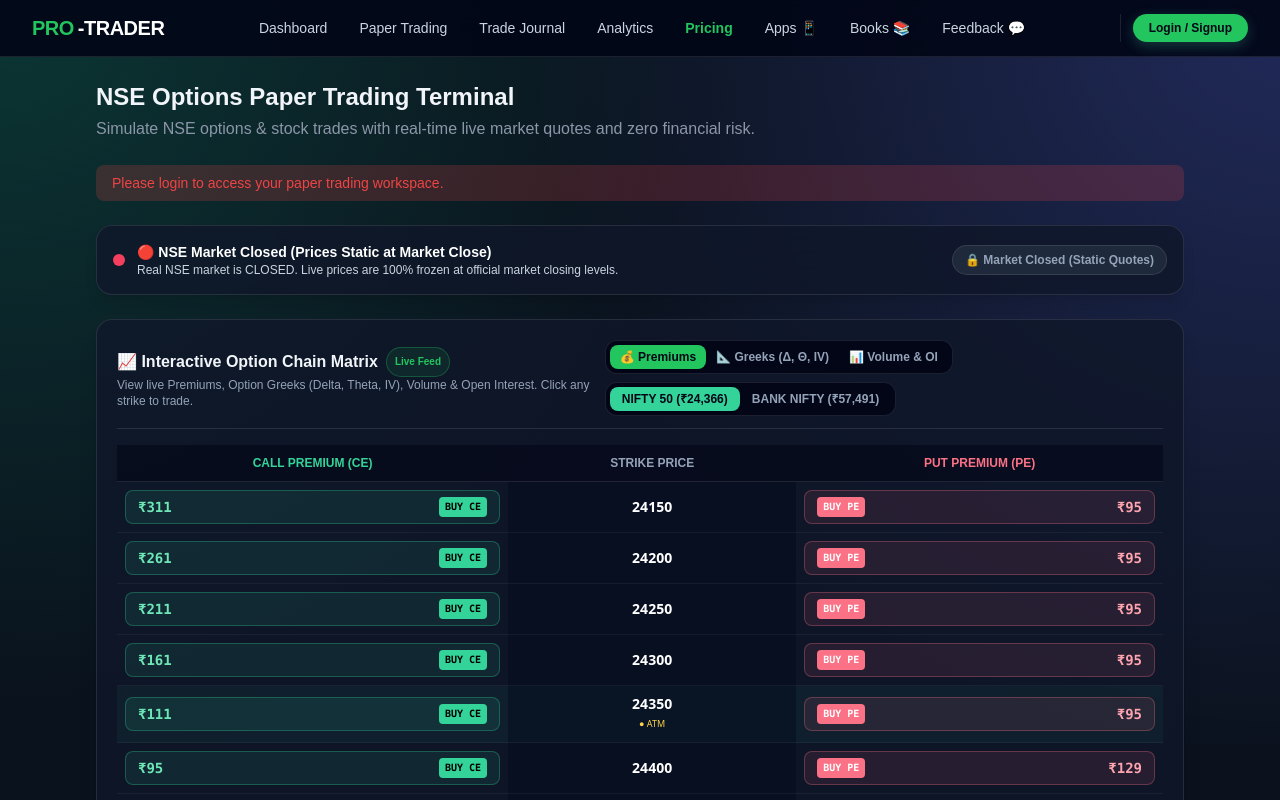
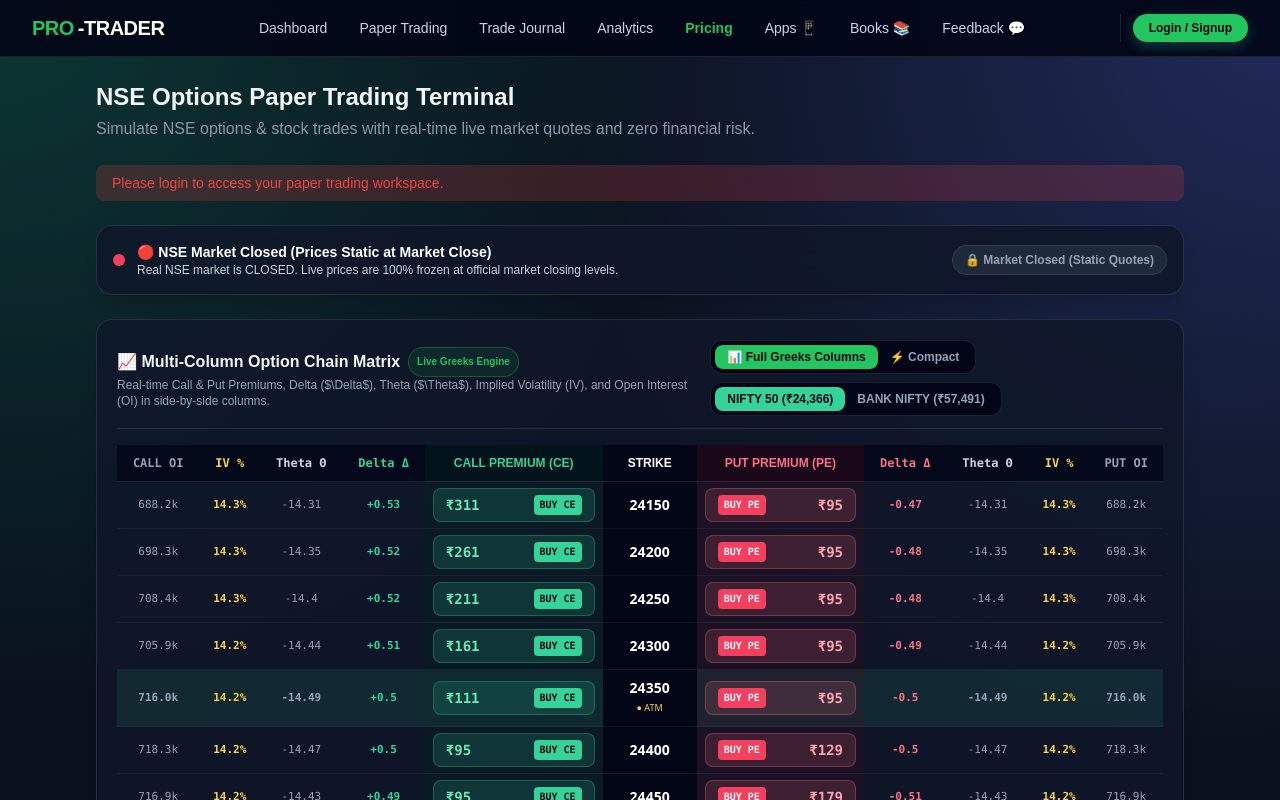
Before and after one commit to mbwagh11-creator/PaperTrading-CL, a Next.js app: page /trades in a window 1280 px wide. Shown: the top 800 px of the page. Built offline with nearby package versions, Linux system fonts and the light colour scheme; no server answers.

Commit message:
Redesign Option Chain to display Delta, Theta, IV, and OI as dedicated side-by-side table columns for each strike

```diff
--- a/src/components/OptionChain.tsx
+++ b/src/components/OptionChain.tsx
@@ -6,11 +6,9 @@
   onSelectOption: (option: { symbol: string; entryPrice: number; quantity: number }) => void;
 }
 
-type ViewMode = "premiums" | "greeks" | "volume";
-
 export default function OptionChain({ onSelectOption }: OptionChainProps) {
   const [index, setIndex] = useState<"NIFTY" | "BANKNIFTY">("NIFTY");
-  const [viewMode, setViewMode] = useState<ViewMode>("premiums");
+  const [columnMode, setColumnMode] = useState<"full" | "essential">("full");
   const [niftySpot, setNiftySpot] = useState<number>(24366.0);
   const [bankniftySpot, setBankniftySpot] = useState<number>(57491.0);
   const [loading, setLoading] = useState<boolean>(true);
@@ -73,7 +71,7 @@
     const deltaPE = Number((deltaCE - 1.0).toFixed(2));
     const delta = isCE ? deltaCE : deltaPE;
 
-    // Theta calculation (daily time decay)
+    // Theta calculation (daily time decay in ₹/day)
     const baseTheta = index === "NIFTY" ? -14.5 : -24.8;
     const theta = Number((baseTheta * (1 - Math.abs(diffRatio) * 1.5)).toFixed(2));
 
@@ -91,43 +89,35 @@
       <div className="flex flex-col md:flex-row md:items-center justify-between gap-3 border-b border-white/10 pb-3">
         <div>
           <h2 className="font-extrabold text-base flex items-center gap-2">
-            <span>📈 Interactive Option Chain Matrix</span>
+            <span>📈 Multi-Column Option Chain Matrix</span>
             <span className="text-[10px] bg-accent/10 text-accent border border-accent/30 px-2 py-0.5 rounded-full font-bold">
-              Live Feed
+              Live Greeks Engine
             </span>
           </h2>
           <p className="text-xs text-slate-400">
-            View live Premiums, Option Greeks (Delta, Theta, IV), Volume & Open Interest. Click any strike to trade.
+            Real-time Call & Put Premiums, Delta ($\Delta$), Theta ($\Theta$), Implied Volatility (IV), and Open Interest (OI) in side-by-side columns.
           </p>
         </div>
 
-        {/* Matrix View Selector & Index Selector Tabs */}
+        {/* Column View Toggle & Index Tabs */}
         <div className="flex flex-wrap items-center gap-2">
-          {/* View Mode Buttons */}
+          {/* Layout Toggle */}
           <div className="flex bg-slate-950 p-1 rounded-xl border border-white/10 text-xs">
             <button
-              onClick={() => setViewMode("premiums")}
-              className={`px-2.5 py-1 font-bold rounded-lg transition-all ${
-                viewMode === "premiums" ? "bg-accent text-slate-950 shadow" : "text-slate-400 hover:text-white"
+              onClick={() => setColumnMode("full")}
+              className={`px-3 py-1 font-bold rounded-lg transition-all ${
+                columnMode === "full" ? "bg-accent text-slate-950 shadow" : "text-slate-400 hover:text-white"
               }`}
             >
-              💰 Premiums
+              📊 Full Greeks Columns
             </button>
             <button
-              onClick={() => setViewMode("greeks")}
-              className={`px-2.5 py-1 font-bold rounded-lg transition-all ${
-                viewMode === "greeks" ? "bg-accent text-slate-950 shadow" : "text-slate-400 hover:text-white"
+              onClick={() => setColumnMode("essential")}
+              className={`px-3 py-1 font-bold rounded-lg transition-all ${
+                columnMode === "essential" ? "bg-accent text-slate-950 shadow" : "text-slate-400 hover:text-white"
               }`}
             >
-              📐 Greeks (Δ, Θ, IV)
-            </button>
-            <button
-              onClick={() => setViewMode("volume")}
-              className={`px-2.5 py-1 font-bold rounded-lg transition-all ${
-                viewMode === "volume" ? "bg-accent text-slate-950 shadow" : "text-slate-400 hover:text-white"
-              }`}
-            >
-              📊 Volume & OI
+              ⚡ Compact
             </button>
           </div>
 
@@ -153,31 +143,42 @@
         </div>
       </div>
 
-      {/* Option Chain Grid Table */}
+      {/* Side-by-Side Multi-Column Option Chain Table */}
       <div className="overflow-x-auto">
         <table className="w-full text-center text-xs">
-          <thead className="border-b border-white/10 text-slate-400 font-semibold bg-slate-950/60">
-            {viewMode === "premiums" && (
+          <thead className="border-b border-white/10 text-slate-400 font-semibold bg-slate-950/80">
             <tr>
-                <th className="py-2.5 px-2 text-emerald-400">CALL PREMIUM (CE)</th>
-                <th className="py-2.5 px-2">STRIKE PRICE</th>
-                <th className="py-2.5 px-2 text-rose-400">PUT PREMIUM (PE)</th>
+              {/* CALL SIDE */}
+              {columnMode === "full" && (
+                <>
+                  <th className="py-2.5 px-2 text-slate-400 font-mono">CALL OI</th>
+                  <th className="py-2.5 px-2 text-amber-300 font-mono">IV %</th>
+                  <th className="py-2.5 px-2 text-slate-300 font-mono">Theta Θ</th>
+                  <th className="py-2.5 px-2 text-emerald-400 font-mono">Delta Δ</th>
+                </>
+              )}
+              {columnMode === "essential" && (
+                <th className="py-2.5 px-2 text-emerald-400 font-mono">Delta Δ</th>
+              )}
+              <th className="py-2.5 px-3 text-emerald-400 bg-emerald-950/30 font-bold">CALL PREMIUM (CE)</th>
+
+              {/* CENTER STRIKE */}
+              <th className="py-2.5 px-4 text-white font-extrabold bg-slate-950">STRIKE</th>
+
+              {/* PUT SIDE */}
+              <th className="py-2.5 px-3 text-rose-400 bg-rose-950/30 font-bold">PUT PREMIUM (PE)</th>
+              {columnMode === "essential" && (
+                <th className="py-2.5 px-2 text-rose-400 font-mono">Delta Δ</th>
+              )}
+              {columnMode === "full" && (
+                <>
+                  <th className="py-2.5 px-2 text-rose-400 font-mono">Delta Δ</th>
+                  <th className="py-2.5 px-2 text-slate-300 font-mono">Theta Θ</th>
+                  <th className="py-2.5 px-2 text-amber-300 font-mono">IV %</th>
+                  <th className="py-2.5 px-2 text-slate-400 font-mono">PUT OI</th>
+                </>
+              )}
             </tr>
-            )}
-            {viewMode === "greeks" && (
-              <tr>
-                <th className="py-2.5 px-2 text-emerald-400">CALL GREEKS (Delta Δ • Theta Θ • IV)</th>
-                <th className="py-2.5 px-2">STRIKE PRICE</th>
-                <th className="py-2.5 px-2 text-rose-400">PUT GREEKS (Delta Δ • Theta Θ • IV)</th>
-              </tr>
-            )}
-            {viewMode === "volume" && (
-              <tr>
-                <th className="py-2.5 px-2 text-emerald-400">CALL VOLUME & OPEN INTEREST</th>
-                <th className="py-2.5 px-2">STRIKE PRICE</th>
-                <th className="py-2.5 px-2 text-rose-400">PUT VOLUME & OPEN INTEREST</th>
-              </tr>
-            )}
           </thead>
           <tbody className="divide-y divide-white/5 font-mono">
             {strikes.map((strike) => {
@@ -194,11 +195,34 @@
                 <tr
                   key={strike}
                   className={`hover:bg-white/5 transition-colors ${
-                    isAtm ? "bg-emerald-400/5 font-bold" : ""
+                    isAtm ? "bg-emerald-400/10 font-bold" : ""
                   }`}
                 >
-                  {/* CE Side */}
-                  <td className="py-2 px-2">
+                  {/* CALL SIDE GREEKS & OI COLUMNS */}
+                  {columnMode === "full" && (
+                    <>
+                      <td className="py-2 px-2 text-slate-400 text-[11px]">
+                        {(ceGreeks.oi / 1000).toFixed(1)}k
+                      </td>
+                      <td className="py-2 px-2 text-amber-300 font-semibold text-[11px]">
+                        {ceGreeks.iv}%
+                      </td>
+                      <td className="py-2 px-2 text-slate-400 text-[11px]">
+                        {ceGreeks.theta}
+                      </td>
+                      <td className="py-2 px-2 text-emerald-400 font-bold text-[11px]">
+                        +{ceGreeks.delta}
+                      </td>
+                    </>
+                  )}
+                  {columnMode === "essential" && (
+                    <td className="py-2 px-2 text-emerald-400 font-bold text-[11px]">
+                      +{ceGreeks.delta}
+                    </td>
+                  )}
+
+                  {/* CALL PREMIUM BUTTON */}
+                  <td className="py-1.5 px-2 bg-emerald-950/20">
                     <button
                       onClick={() =>
                         onSelectOption({
@@ -207,40 +231,23 @@
                           quantity: lotSize,
                         })
                       }
-                      className="w-full rounded-lg bg-emerald-400/10 hover:bg-emerald-400/25 text-emerald-300 border border-emerald-400/30 py-1.5 px-3 font-semibold flex items-center justify-between transition-all group"
+                      className="w-full rounded-lg bg-emerald-400/15 hover:bg-emerald-400/30 text-emerald-300 border border-emerald-400/30 py-1.5 px-3 font-semibold flex items-center justify-between transition-all group"
                     >
-                      {viewMode === "premiums" && (
-                        <>
                       <span className="font-bold text-sm">₹{cePrice}</span>
-                          <span className="text-[10px] bg-emerald-400 text-black px-1.5 py-0.5 rounded font-bold group-hover:scale-105">
+                      <span className="text-[10px] bg-emerald-400 text-slate-950 px-1.5 py-0.5 rounded font-bold group-hover:scale-105">
                         BUY CE
                       </span>
-                        </>
-                      )}
-                      {viewMode === "greeks" && (
-                        <div className="flex items-center justify-between w-full text-[11px] font-mono">
-                          <span className="text-emerald-300 font-bold">Δ {ceGreeks.delta}</span>
-                          <span className="text-slate-400">Θ {ceGreeks.theta}</span>
-                          <span className="text-amber-300 font-semibold">IV {ceGreeks.iv}%</span>
-                        </div>
-                      )}
-                      {viewMode === "volume" && (
-                        <div className="flex items-center justify-between w-full text-[11px] font-mono">
-                          <span className="text-slate-200">Vol: {ceGreeks.volume.toLocaleString("en-IN")}</span>
-                          <span className="text-emerald-300 font-bold">OI: {ceGreeks.oi.toLocaleString("en-IN")}</span>
-                        </div>
-                      )}
                     </button>
                   </td>
 
-                  {/* Strike Price Column */}
-                  <td className="py-2 px-2 font-extrabold text-white text-sm bg-slate-950/40 font-sans">
+                  {/* CENTER STRIKE COLUMN */}
+                  <td className="py-2 px-3 font-extrabold text-white text-sm bg-slate-950 font-sans">
                     {strike}
                     {isAtm && <span className="block text-[9px] text-amber-300 font-normal">● ATM</span>}
                   </td>
 
-                  {/* PE Side */}
-                  <td className="py-2 px-2">
+                  {/* PUT PREMIUM BUTTON */}
+                  <td className="py-1.5 px-2 bg-rose-950/20">
                     <button
                       onClick={() =>
                         onSelectOption({
@@ -249,31 +256,37 @@
                           quantity: lotSize,
                         })
                       }
-                      className="w-full rounded-lg bg-rose-400/10 hover:bg-rose-400/25 text-rose-300 border border-rose-400/30 py-1.5 px-3 font-semibold flex items-center justify-between transition-all group"
+                      className="w-full rounded-lg bg-rose-400/15 hover:bg-rose-400/30 text-rose-300 border border-rose-400/30 py-1.5 px-3 font-semibold flex items-center justify-between transition-all group"
                     >
-                      {viewMode === "premiums" && (
-                        <>
-                          <span className="text-[10px] bg-rose-400 text-white px-1.5 py-0.5 rounded font-bold group-hover:scale-105">
+                      <span className="text-[10px] bg-rose-500 text-white px-1.5 py-0.5 rounded font-bold group-hover:scale-105">
                         BUY PE
                       </span>
                       <span className="font-bold text-sm">₹{pePrice}</span>
+                    </button>
+                  </td>
+
+                  {/* PUT SIDE GREEKS & OI COLUMNS */}
+                  {columnMode === "essential" && (
+                    <td className="py-2 px-2 text-rose-400 font-bold text-[11px]">
+                      {peGreeks.delta}
+                    </td>
+                  )}
+                  {columnMode === "full" && (
+                    <>
+                      <td className="py-2 px-2 text-rose-400 font-bold text-[11px]">
+                        {peGreeks.delta}
+                      </td>
+                      <td className="py-2 px-2 text-slate-400 text-[11px]">
+                        {peGreeks.theta}
+                      </td>
+                      <td className="py-2 px-2 text-amber-300 font-semibold text-[11px]">
+                        {peGreeks.iv}%
+                      </td>
+                      <td className="py-2 px-2 text-slate-400 text-[11px]">
+                        {(peGreeks.oi / 1000).toFixed(1)}k
+                      </td>
                     </>
                   )}
-                      {viewMode === "greeks" && (
-                        <div className="flex items-center justify-between w-full text-[11px] font-mono">
-                          <span className="text-amber-300 font-semibold">IV {peGreeks.iv}%</span>
-                          <span className="text-slate-400">Θ {peGreeks.theta}</span>
-                          <span className="text-rose-300 font-bold">Δ {peGreeks.delta}</span>
-                        </div>
-                      )}
-                      {viewMode === "volume" && (
-                        <div className="flex items-center justify-between w-full text-[11px] font-mono">
-                          <span className="text-rose-300 font-bold">OI: {peGreeks.oi.toLocaleString("en-IN")}</span>
-                          <span className="text-slate-200">Vol: {peGreeks.volume.toLocaleString("en-IN")}</span>
-                        </div>
-                      )}
-                    </button>
-                  </td>
                 </tr>
               );
             })}
```
Also changed, not shown: 1 other file (tests, documents, lock files or other folders). Lines whose indentation alone changed are shown as unchanged.
